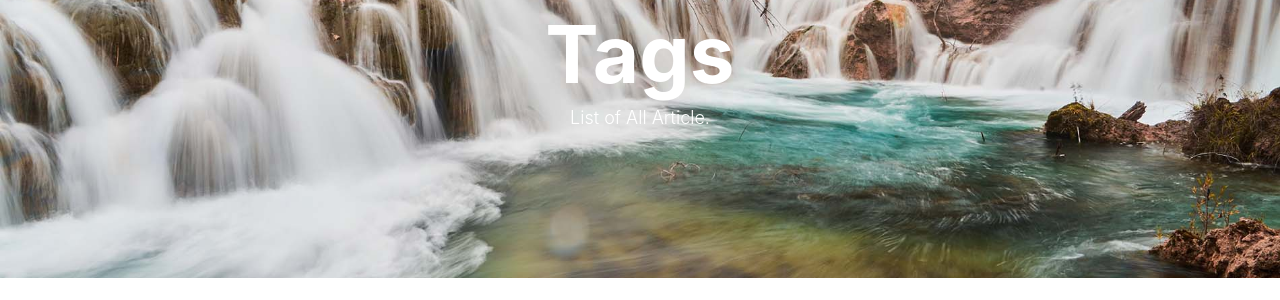
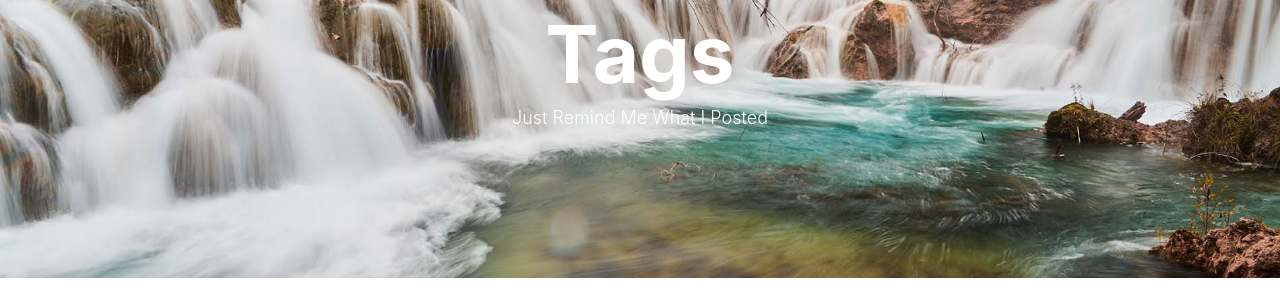
Before and after one commit to WinchellWang/winchellwang.github.io, a Jekyll site: the page built from 2tags.html, in a window 1280 px wide. Shown: the part 140-440 px from the top of the page. Built offline with Jekyll 4.4.1, drawn with Linux system fonts in a browser that asks for light colours; nearby versions of some CDN libraries; comment, search, counter and statistics services are not loaded.

Commit message:
Info Update

```diff
--- a/1archive.html
+++ b/1archive.html
@@ -1,7 +1,7 @@
 ---
 title: Archive
 layout: page_no_side
-description: Articles by Year
+description: What I Did in Last Year?
 header-img: "img/archive-bg.jpg"
 permalink: /archive/
 ---
--- a/2tags.html
+++ b/2tags.html
@@ -1,7 +1,7 @@
 ---
 title: Tags
 layout: page_no_side
-description: List of All Article.
+description: Just Remind Me What I Posted
 header-img: "img/tag-bg.jpg"
 permalink: /tags/
 ---
--- a/3talk.html
+++ b/3talk.html
@@ -1,7 +1,7 @@
 ---
 title: Talks
 layout: page_no_side
-description: Say Whatever I Want.
+description: Say Whatever I Want
 header-img: "img/talk-bg.jpg"
 permalink: /talk/
 ---
--- a/4comment.html
+++ b/4comment.html
@@ -2,7 +2,7 @@
 layout: page
 permalink: /comment/
 title: "Comment"
-description: "No Restrictions."
+description: "No Restrictions"
 header-img: "img/comment-bg.jpg"
 ---
 
--- a/5about.html
+++ b/5about.html
@@ -1,7 +1,7 @@
 ---
 layout: page
 title: "About"
-description: "Nothing."
+description: "Who AM I?"
 header-img: "img/about-bg.jpg"
 permalink: /about/
 ---
--- a/index.html
+++ b/index.html
@@ -1,6 +1,6 @@
 ---
 layout: page
-description: "Welcome to My Blog. 👀"
+description: "Blog For A Reckless Man"
 ---
 
 {% for post in paginator.posts %}
```
